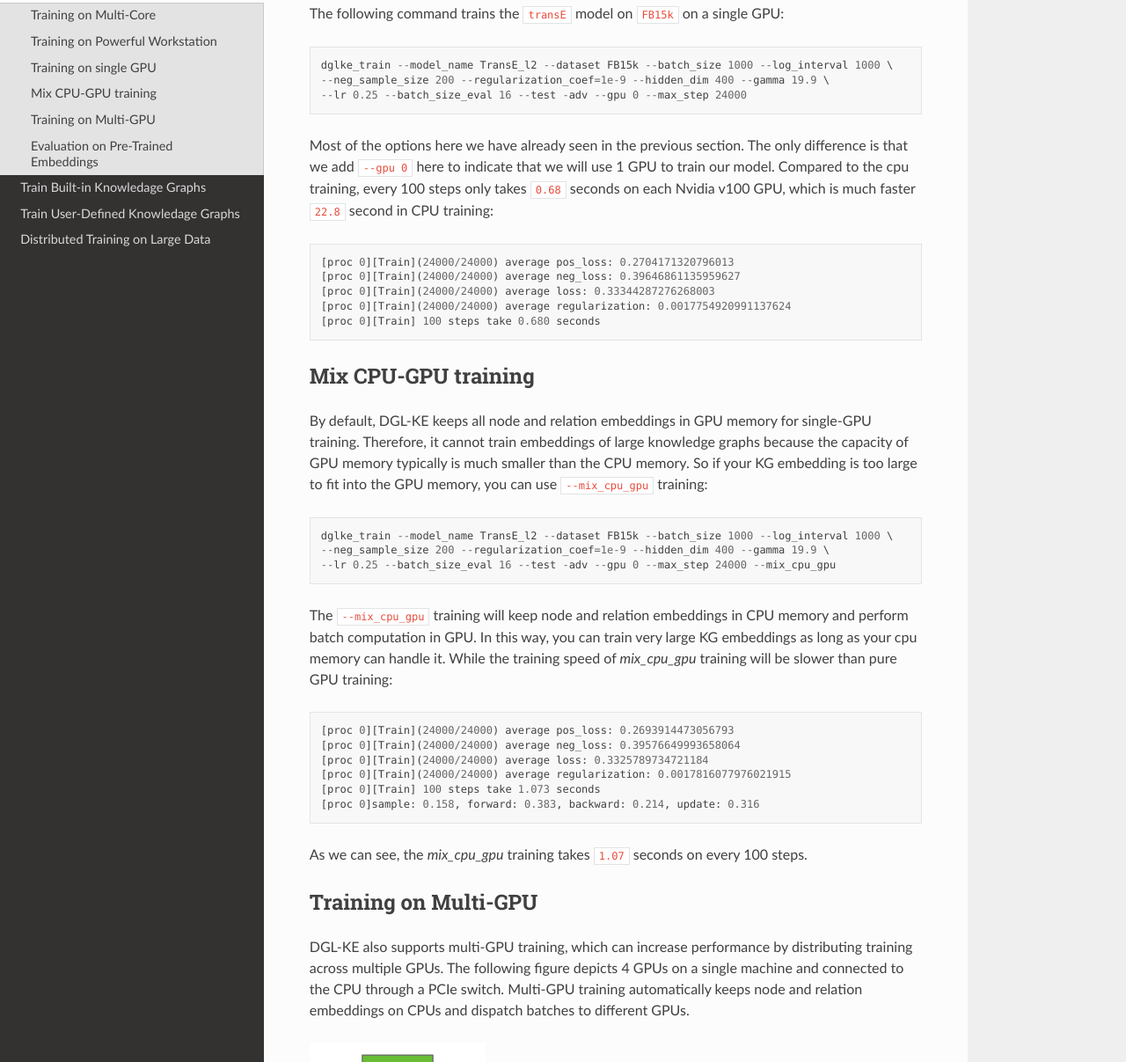
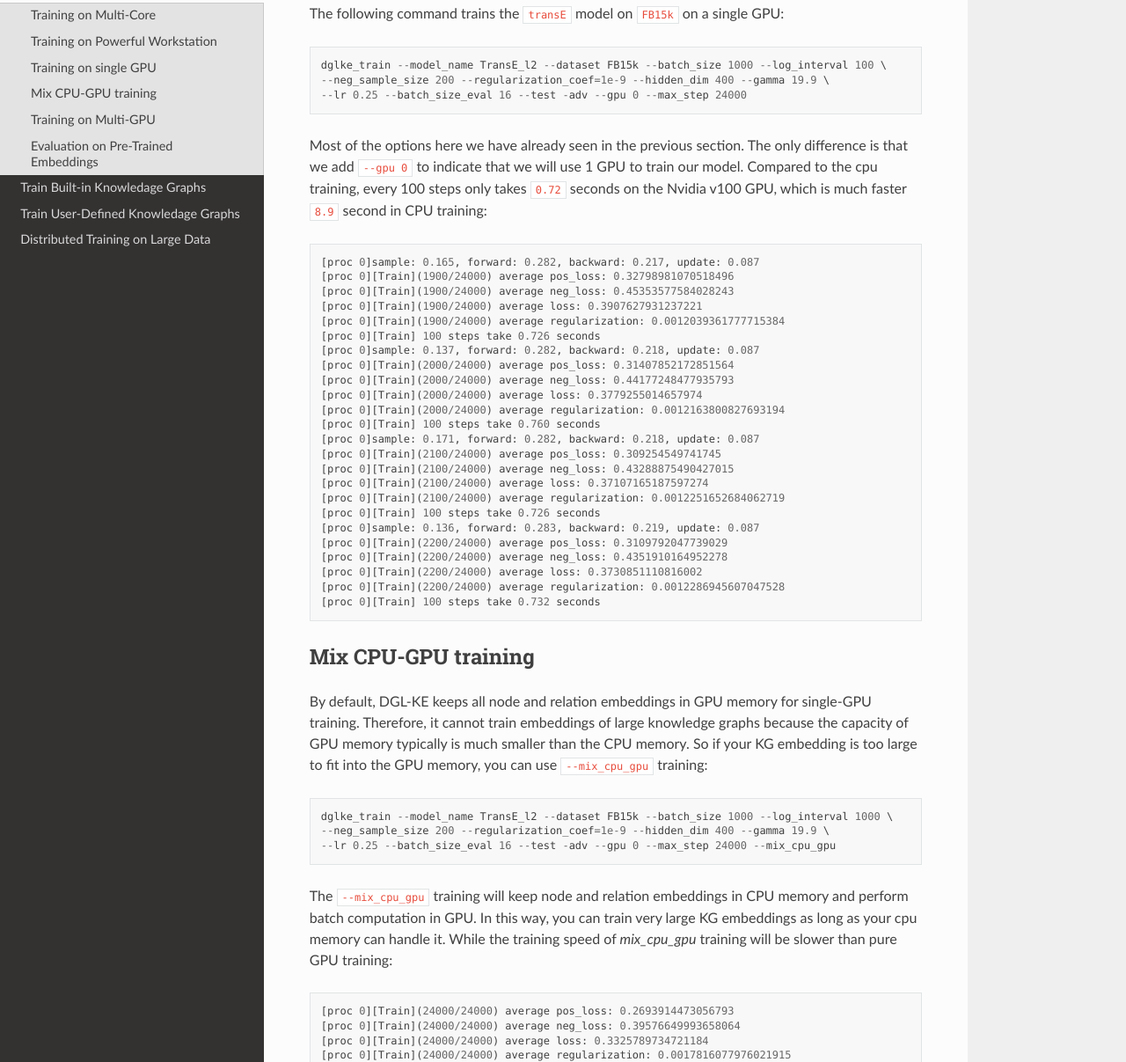
Before and after one commit to awslabs/dgl-ke, a Sphinx documentation site: the page built from docs/source/hyper_param.rst, in a window 1280 px wide and 1400 px high, scrolled down 3581 px. Shown: the part 193-1400 px from the top of the window at 88% size. Built offline with Sphinx 7.4.7 and the Read the Docs theme 2.0.0, drawn with Linux system fonts in a browser that asks for light colours; some of the changed text lies outside the part shown.

Commit message:
Update doc (#55)
* remove imge

* update

* update

* update

* update

* update

* update

* update

* update

* update

* update doc

* update doc

* update

```diff
--- a/docs/source/hyper_param.rst
+++ b/docs/source/hyper_param.rst
@@ -117,17 +117,36 @@ Training knowledge graph embeddings contains large numbers of tensor computation
 
 The following command trains the ``transE`` model on ``FB15k`` on a single GPU::
 
-    dglke_train --model_name TransE_l2 --dataset FB15k --batch_size 1000 --log_interval 1000 \
+    dglke_train --model_name TransE_l2 --dataset FB15k --batch_size 1000 --log_interval 100 \
     --neg_sample_size 200 --regularization_coef=1e-9 --hidden_dim 400 --gamma 19.9 \
     --lr 0.25 --batch_size_eval 16 --test -adv --gpu 0 --max_step 24000
 
-Most of the options here we have already seen in the previous section. The only difference is that we add ``--gpu 0`` here to indicate that we will use 1 GPU to train our model. Compared to the cpu training, every 100 steps only takes ``0.68`` seconds on each Nvidia v100 GPU, which is much faster ``22.8`` second in CPU training::
+Most of the options here we have already seen in the previous section. The only difference is that we add ``--gpu 0`` to indicate that we will use 1 GPU to train our model. Compared to the cpu training, every 100 steps only takes ``0.72`` seconds on the Nvidia v100 GPU, which is much faster ``8.9`` second in CPU training::
 
-    [proc 0][Train](24000/24000) average pos_loss: 0.2704171320796013
-    [proc 0][Train](24000/24000) average neg_loss: 0.39646861135959627
-    [proc 0][Train](24000/24000) average loss: 0.33344287276268003
-    [proc 0][Train](24000/24000) average regularization: 0.0017754920991137624
-    [proc 0][Train] 100 steps take 0.680 seconds
+  [proc 0]sample: 0.165, forward: 0.282, backward: 0.217, update: 0.087
+  [proc 0][Train](1900/24000) average pos_loss: 0.32798981070518496
+  [proc 0][Train](1900/24000) average neg_loss: 0.45353577584028243
+  [proc 0][Train](1900/24000) average loss: 0.3907627931237221
+  [proc 0][Train](1900/24000) average regularization: 0.0012039361777715384
+  [proc 0][Train] 100 steps take 0.726 seconds
+  [proc 0]sample: 0.137, forward: 0.282, backward: 0.218, update: 0.087
+  [proc 0][Train](2000/24000) average pos_loss: 0.31407852172851564
+  [proc 0][Train](2000/24000) average neg_loss: 0.44177248477935793
+  [proc 0][Train](2000/24000) average loss: 0.3779255014657974
+  [proc 0][Train](2000/24000) average regularization: 0.0012163800827693194
+  [proc 0][Train] 100 steps take 0.760 seconds
+  [proc 0]sample: 0.171, forward: 0.282, backward: 0.218, update: 0.087
+  [proc 0][Train](2100/24000) average pos_loss: 0.309254549741745
+  [proc 0][Train](2100/24000) average neg_loss: 0.43288875490427015
+  [proc 0][Train](2100/24000) average loss: 0.37107165187597274
+  [proc 0][Train](2100/24000) average regularization: 0.0012251652684062719
+  [proc 0][Train] 100 steps take 0.726 seconds
+  [proc 0]sample: 0.136, forward: 0.283, backward: 0.219, update: 0.087
+  [proc 0][Train](2200/24000) average pos_loss: 0.3109792047739029
+  [proc 0][Train](2200/24000) average neg_loss: 0.4351910164952278
+  [proc 0][Train](2200/24000) average loss: 0.3730851110816002
+  [proc 0][Train](2200/24000) average regularization: 0.0012286945607047528
+  [proc 0][Train] 100 steps take 0.732 seconds
 
 
 Mix CPU-GPU training
```
Also changed, not shown: other parts of docs/source/hyper_param.rst (+1 -1 lines).
